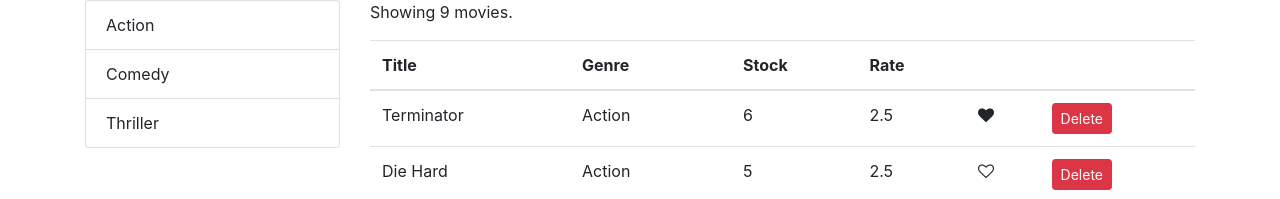
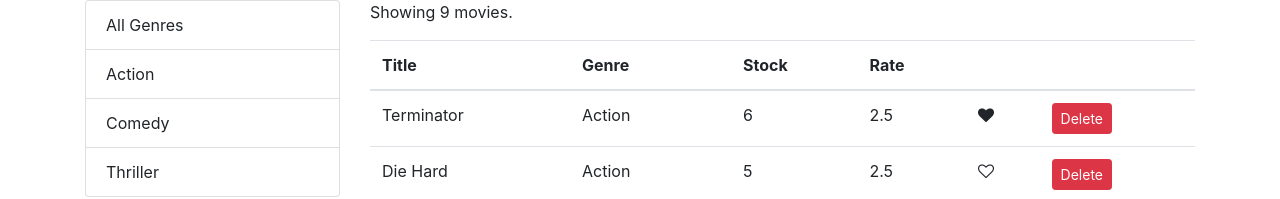
Before and after one commit to Lomanfan/react-review-m, a React (Create React App) app in the folder movie-list/: page / in a window 1280 px wide. Shown: the top 199 px of the page. Built offline with nearby package versions, Linux system fonts and the light colour scheme.

Commit message:
add All Genres to sidebar list

```diff
--- a/movie-list/src/components/movies.jsx
+++ b/movie-list/src/components/movies.jsx
@@ -15,7 +15,8 @@ class Movies extends React.Component {
   };
 
   componentDidMount() {
-    this.setState({movies: getMovies(), genres: getGenres()});
+    const genres = [{ name: 'All Genres'}, ...getGenres()];
+    this.setState({movies: getMovies(), genres: genres});
   }
 
   handleDelete = (movie) => {
```
